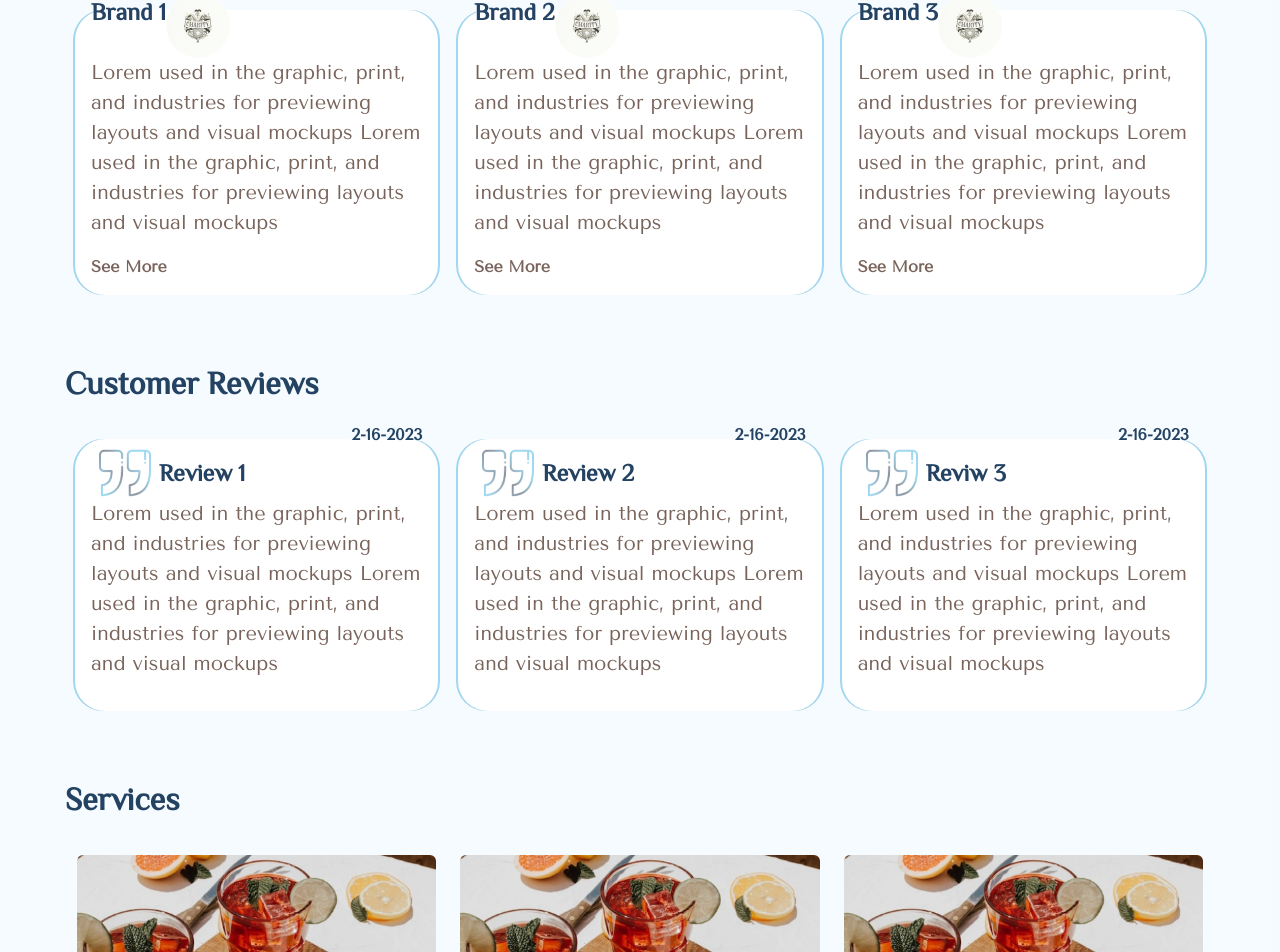
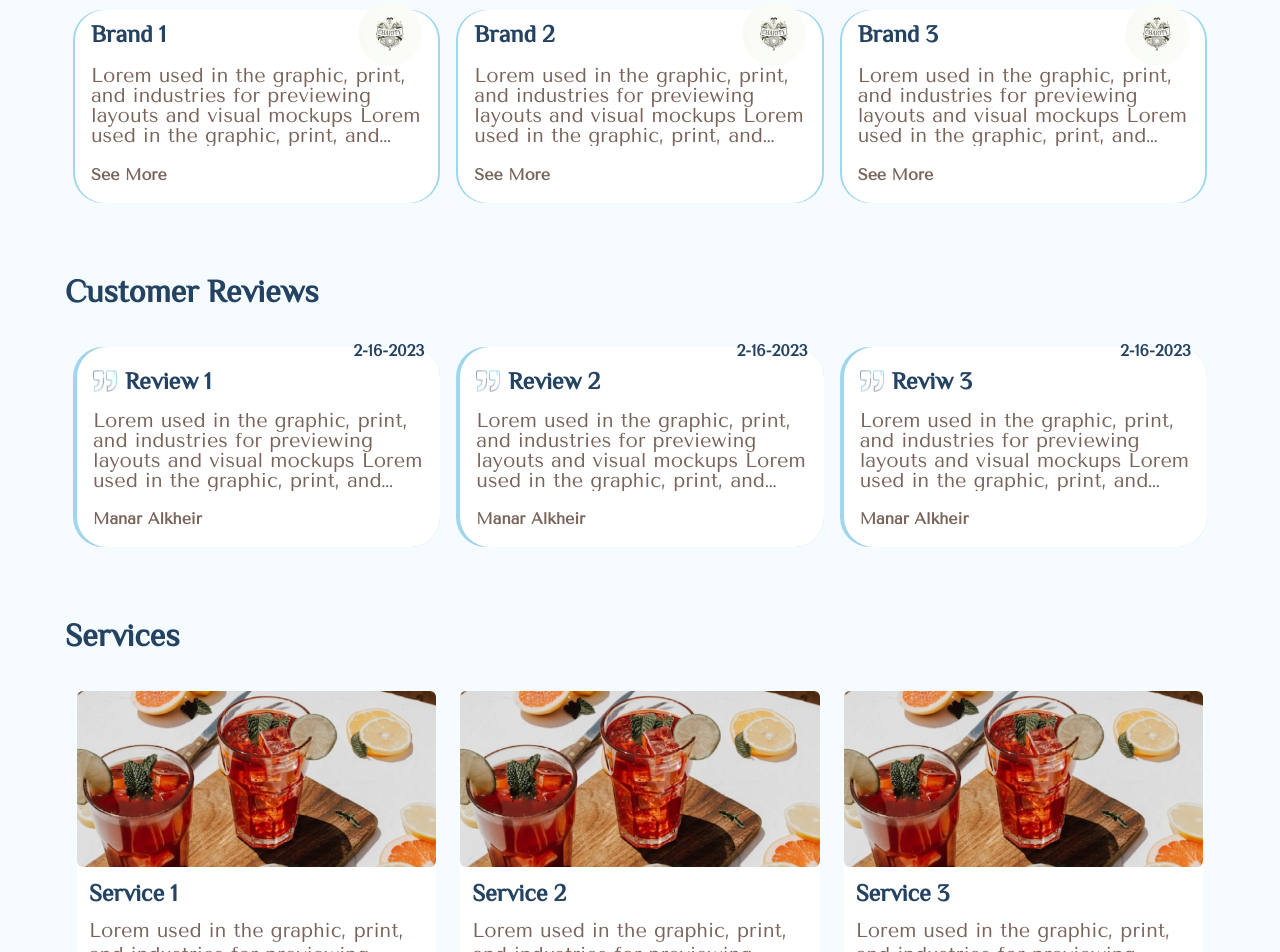
Before and after one commit to ENG9MANAR9SC/shop, a Vue app: page / in a window 1280 px wide. Shown: the part 1784-2736 px from the top of the page. Built offline with nearby package versions, Linux system fonts and the light colour scheme.

Commit message:
solve some bugs

```diff
--- a/src/components/blogs/card.vue
+++ b/src/components/blogs/card.vue
@@ -1,7 +1,7 @@
 <template>
     <div class="mt-8 mb-4">
         <div class="pb-0.5 rounded-[20px] max-w-sm bg-gradient-to-r custom-bgcolor">
-            <div class="rounded-[20px] bg-white pb-3">
+            <div class="rounded-[20px] bg-white pb-2">
                 <div class="relative">
                     <div class="bg-black rounded-[20px]">
                         <img src="/icons/drinks/drink1.png" alt="" class="h-44 w-full object-cover rounded-[20px] opacity-80">
@@ -9,7 +9,7 @@
                     <h2 class="h-sec px-4 text-white absolute top-3/4">Post Story </h2>
                 </div>
                 <div>
-                    <div class="flex justify-between p-3">
+                    <div class="flex justify-between px-3">
                         <div class="flex m-1">
                             <img src="/icons/comment.png" alt="" class="w-10 p-1">
                             <span class="text-base font-tenor font-bold text-secondery py-2 mx-2">14</span>
@@ -19,10 +19,10 @@
                             <span class="text-base font-tenor font-bold text-secondery py-2 mx-2">26</span>
                         </div>
                     </div>
-                    <div class="h-description m-4 text-base">
+                    <div class="h-description m-3 text-base leading-5 min-h-[80px] line-clamp-4">
                         {{ description }} industries and publishing industries used in the graphic, print, and publishing industri
                     </div>
-                    <div class="flex w-full ">
+                    <div class="flex w-full px-3">
                         <RouterLink to="/product" class="btn text-base font-bold">See More</RouterLink>
                     </div>
                 </div>
--- a/src/components/blogs/index.vue
+++ b/src/components/blogs/index.vue
@@ -4,14 +4,16 @@
        <div class="h-[350px] relative flex items-center overflow-hidden mt-8">
             <!-- Banner Image alt="Banner Image"-->
             <!-- <div class="relative rounded-tl-lg z-0 rounded-tr-[60px] rounded-b-lg">  -->
-                <img class="absolute inset-0 w-full h-full object-cover" src="/icons/drinks/drink1.png" >
+            <div class="bg-black z-0">
+                <img class="absolute inset-0 w-full h-full object-cover opacity-90" src="/icons/drinks/drink1.png" >
+            </div>
             <!-- </div> -->
             <!-- Text and Buttons Above Image -->
-            <div class=" z-10 relative c-container px-4">
+            <div class=" z-10 relative c-container">
                 <!-- absolute top-6 left-8 h-1/3 -->
-                <div class="flex justify-center p-4">
+                <div class="p-4 ">
                     <h2 class="h-header z-10 -mx-8">Blogs</h2>
-                    <div class="text-secondery bg-white p-2 px-12 rounded-[20px]"> it is sometimes known, is dummy text used in laying out print, graphic or web </div>
+                    <div class="text-secondery bg-white p-2 px-12 rounded-[20px]"> is dummy text used in laying out print, graphic or web </div>
                 </div>
             </div>
         </div>
--- a/src/components/header.vue
+++ b/src/components/header.vue
@@ -2,9 +2,9 @@
     <header>
         <div class="">
             <div class="h-8 bg-primary">
-                <div class="c-container flex justify-between text-white">
+                <div class="c-container flex justify-between items-center text-white">
                     <div class="flex">
-                        <img src="/icons/socialmedia/call.png" alt="" class="h-6 w-6 mx-1 mt-1">
+                        <img src="/icons/socialmedia/call.png" alt="" class="h-6 w-6 mx-1">
                         <span>+964 847 857</span>
                     </div>
 
--- a/src/components/utilities/brands.vue
+++ b/src/components/utilities/brands.vue
@@ -2,11 +2,11 @@
     <div class="">
         <div class="mt-8 p-0.5 pt-0 pb-0 custom-bgcolor rounded-[30px]">
             <div class="bg-white w-full rounded-[30px] p-4">
-                <div class="flex -mt-8">
+                <div class="flex items-center justify-between -mt-6">
                     <h3 class="h-sec">{{ title }}</h3>
                      <img src="/icons/logo.png" alt="" class="w-16 h-auto">
                 </div>
-                <div class="h-description mb-4">{{ description }}</div>
+                <div class="h-description leading-5 min-h-[80px] line-clamp-4 mb-4">{{ description }}</div>
                 <RouterLink to="" class="text-primary font-tenor font-bold">See More</RouterLink>
             </div>
         </div>
--- a/src/components/utilities/reviews.vue
+++ b/src/components/utilities/reviews.vue
@@ -1,16 +1,17 @@
 <template>
     <div class="">
-        <div class="mt-8 p-0.5 pt-0 pb-0  custom-bgcolor rounded-[30px]">
+        <div class="mt-8 p-1     pt-0 pb-0 pr-0 custom-bgcolor rounded-[30px]">
             <div class="bg-white rounded-[30px] p-4">
-                <div class="flex justify-end -mt-8">
+                <div class="flex justify-end -mt-6">
                     <h3 class="text-base text-secondery font-tenor font-bold">2-16-2023</h3>
                 </div>
-                <div class="flex">
-                    <img src="/icons/quate.png" alt="" class="px-2 ">
-                    <h3 class="h-sec my-2">{{ title }}</h3>
+                <div class="flex items-center">
+                    <img src="/icons/quate.png" alt="" class="h-6 mb-3">
+                    <h3 class="h-sec mb-3 px-2">{{ title }}</h3>
                 </div>
-                <div class="h-description mb-4">{{ description }}</div>
-                <RouterLink to="" class="text-primary font-tenor font-bold"></RouterLink>
+                <div class="h-description leading-5 min-h-[80px] line-clamp-4 mb-4">{{ description }}</div>
+                <div to="" class="text-primary font-tenor font-bold">Manar Alkheir</div>
+
             </div>
         </div>
     </div>
--- a/src/components/utilities/services.vue
+++ b/src/components/utilities/services.vue
@@ -1,8 +1,10 @@
 <template>
-    <div class=" bg-white rounded-2xl mt-8" >
+    <div class=" bg-white rounded-2xl mt-8 " >
         <img src="/icons/drinks/drink2.png" alt="" class="w-full h-44 object-cover rounded-md">
-        <h3 class="h-sec my-2 px-3">{{ title }}</h3>
-        <div class="h-description my-2 px-3">{{description }}</div>
+        <div class="px-3 pb-3">
+          <h3 class="h-sec my-2">{{ title }}</h3>
+          <div class="h-description leading-6 min-h-[calc(5*24px)] line-clamp-5">{{description }}</div>
+        </div>
     </div>
 </template>
 
```
